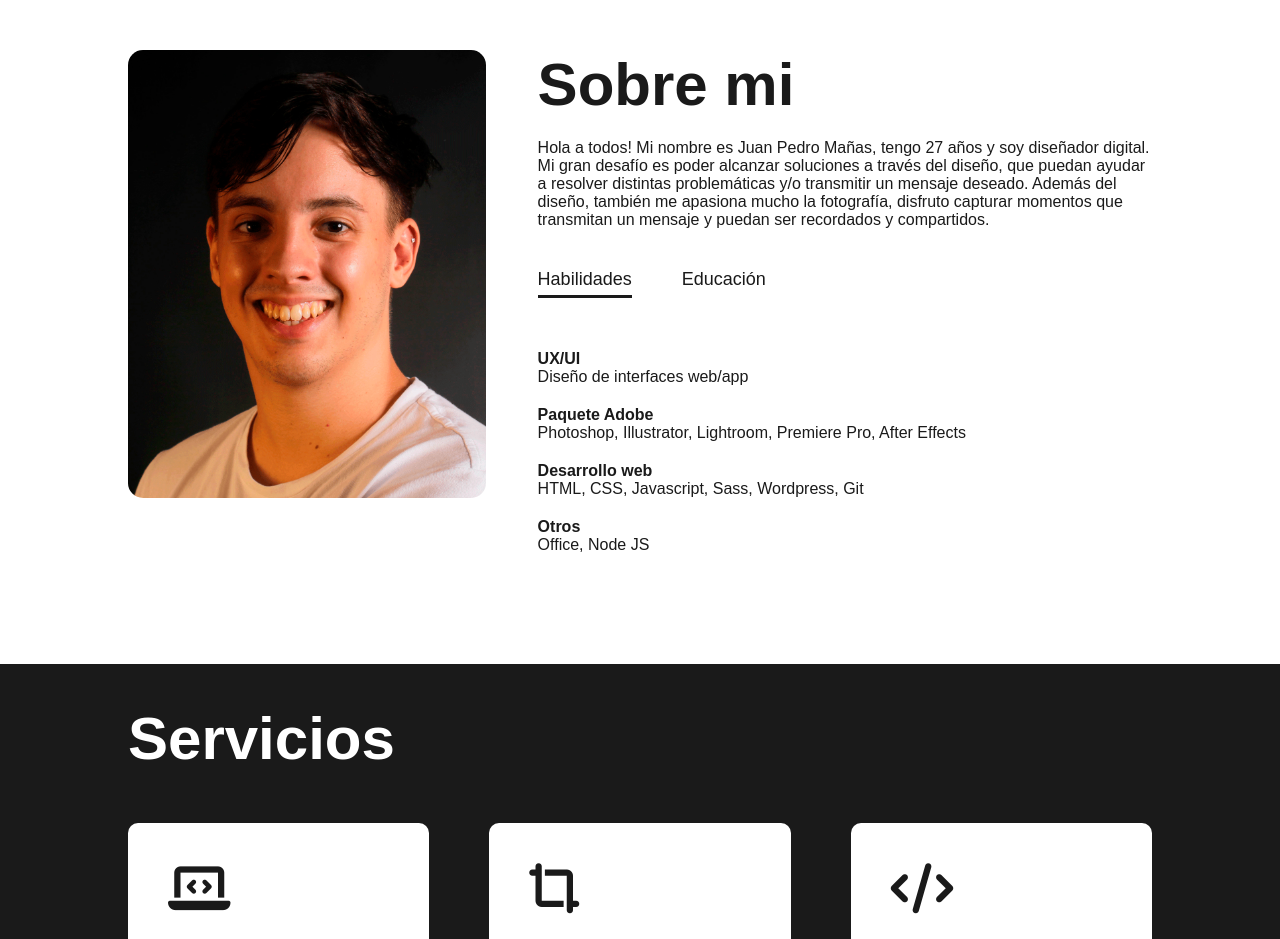
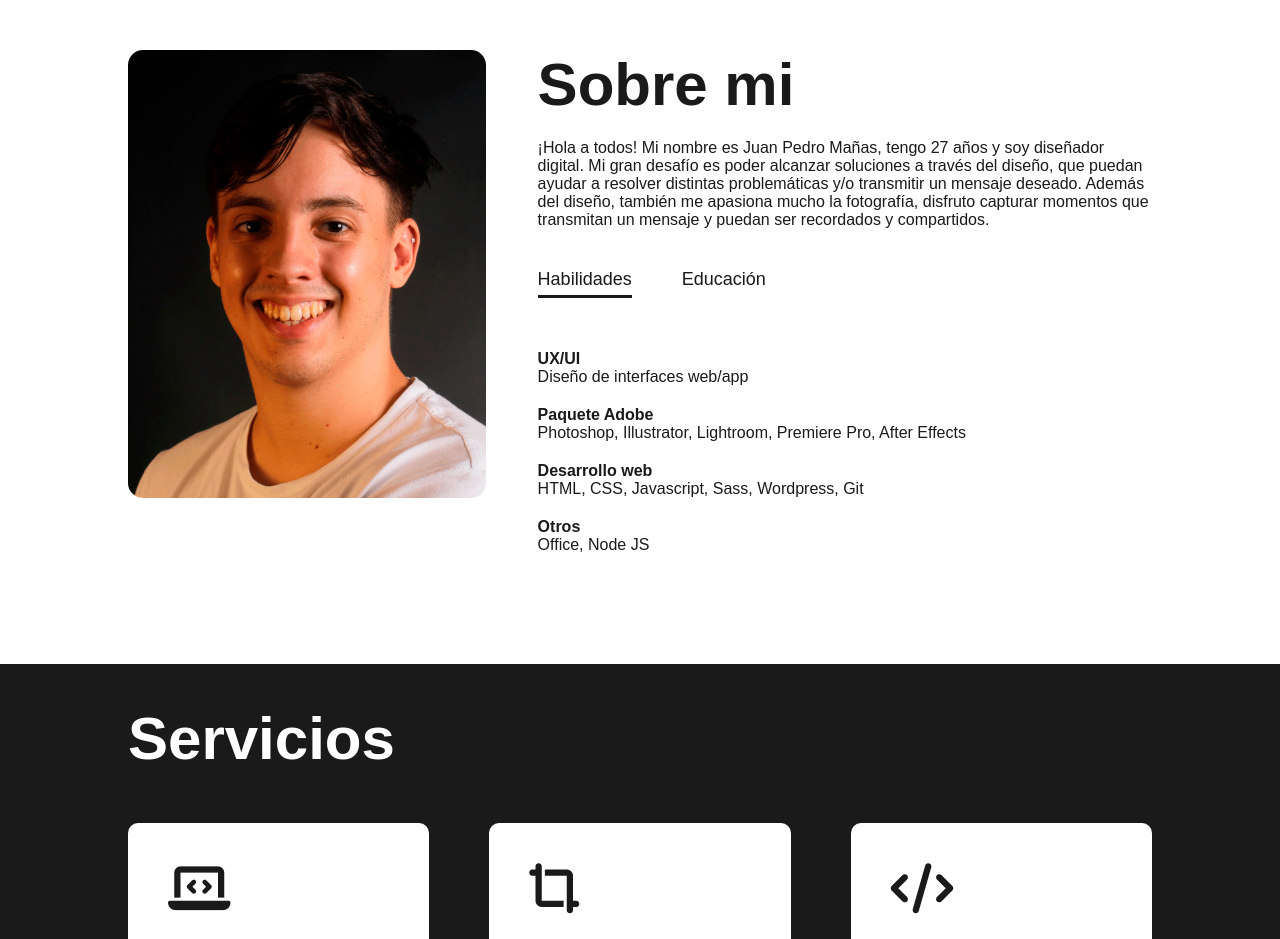
Before and after one commit to Juanpedromanas/Portafolio, a plain HTML site: page index.html in a window 1280 px wide. Shown: the part 840-1779 px from the top of the page. Drawn offline with Linux system fonts and the light colour scheme.

Commit message:
Update index.html

```diff
--- a/index.html
+++ b/index.html
@@ -38,7 +38,7 @@
                 </div>
                 <div class="sobre-mi-columna2">
                     <h1 class="titulo-seccion">Sobre mi</h1>
-                    <p>Hola a todos! Mi nombre es Juan Pedro Mañas, tengo 27 años y soy diseñador digital. Mi gran desafío es poder alcanzar soluciones a través del diseño, que puedan ayudar a resolver distintas problemáticas y/o transmitir un mensaje deseado.
+                    <p>¡Hola a todos! Mi nombre es Juan Pedro Mañas, tengo 27 años y soy diseñador digital. Mi gran desafío es poder alcanzar soluciones a través del diseño, que puedan ayudar a resolver distintas problemáticas y/o transmitir un mensaje deseado.
                         Además del diseño, también me apasiona mucho la fotografía, disfruto capturar momentos que transmitan un mensaje y puedan ser recordados y compartidos.</p>
                     <div class="detalles-descripcion">
                         <p class="tab-links link-activo" onclick="opentab('habilidades')">Habilidades</p>
```
